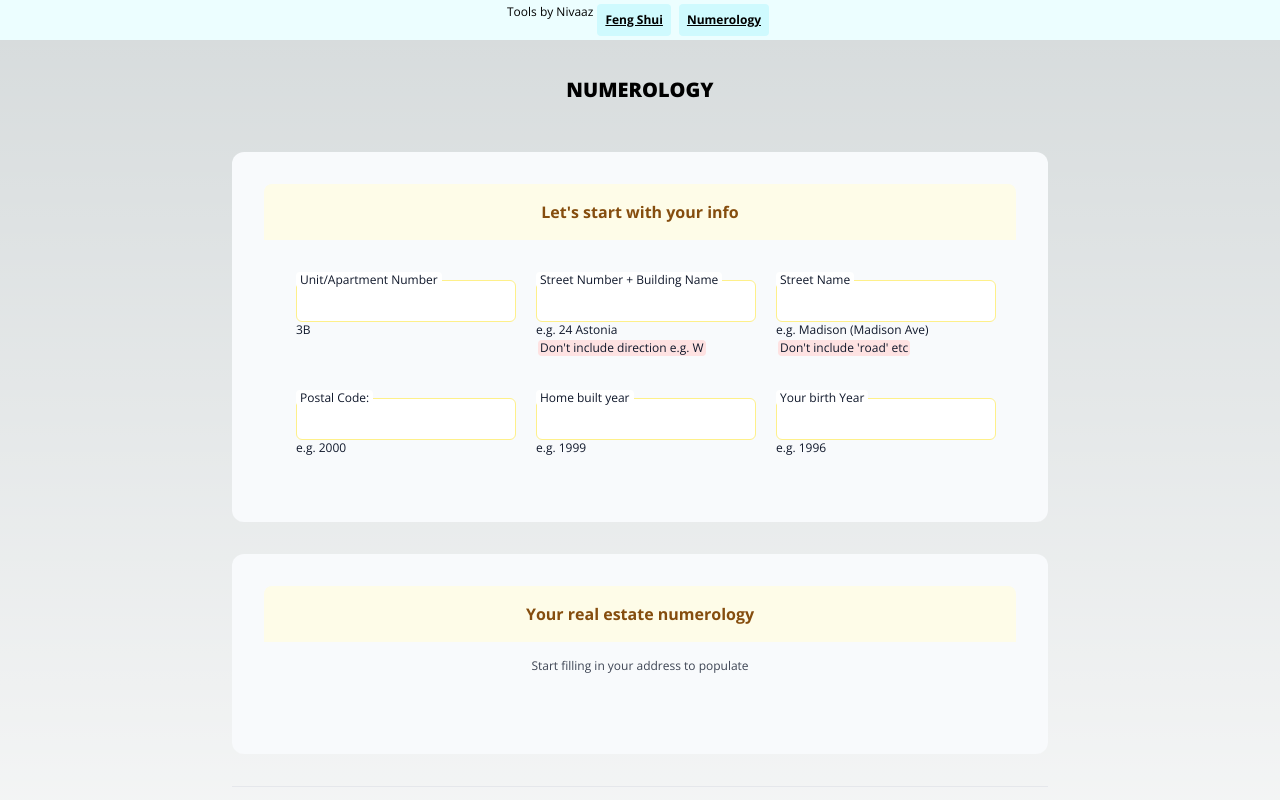
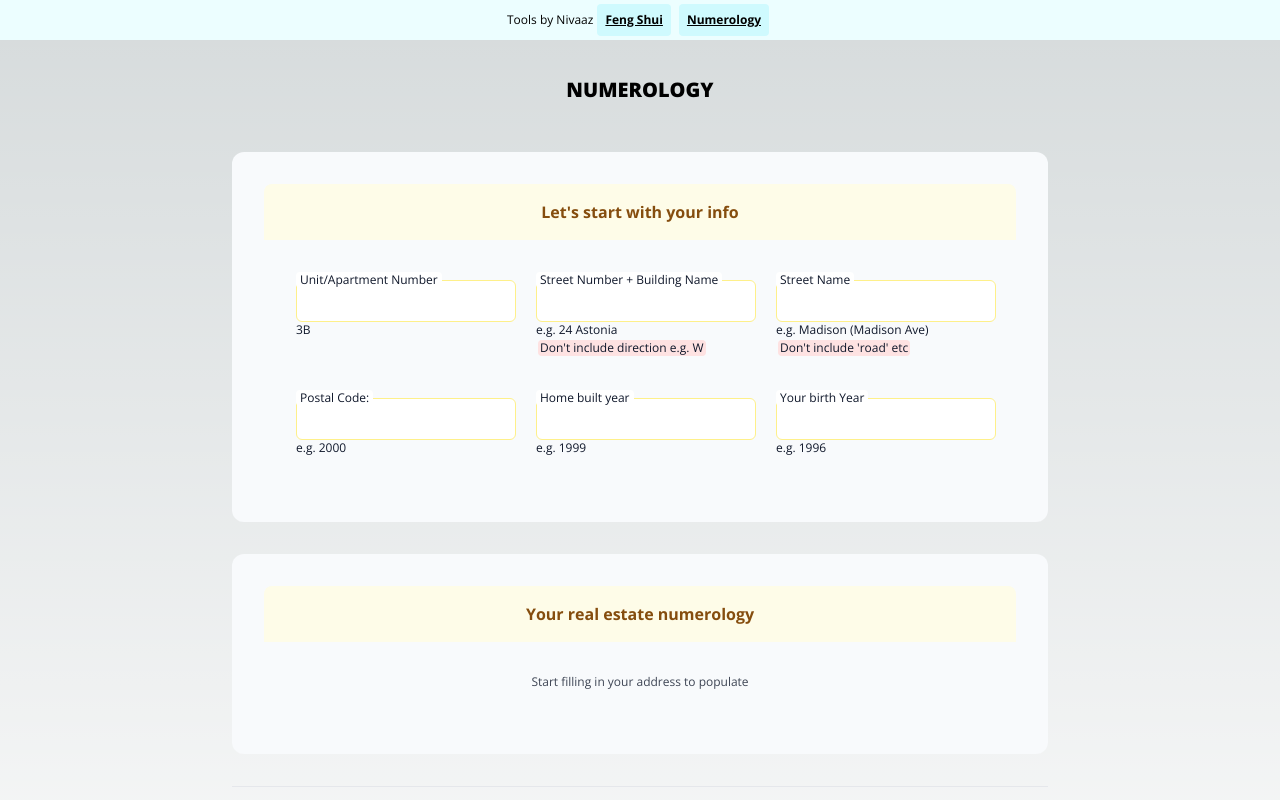
Before and after one commit to nivaaz/flying-star-feng-shui, a Next.js app: page /numerology in a window 1280 px wide. Shown: the top 800 px of the page. Built offline with nearby package versions, Linux system fonts and the light colour scheme; a web font is replaced by a local one.

Commit message:
fix dark mode

```diff
--- a/src/app/layout.tsx
+++ b/src/app/layout.tsx
@@ -20,17 +20,17 @@ export default function RootLayout({
     <html lang="en">
       <body className={openSans.className}>
         <>
-          <nav className="text-center text-xs bg-cyan-50 flex flex-row justify-center p-1">
-            <p className=""> Tools by Nivaaz</p>
+          <nav className="text-center text-xs bg-cyan-50 dark:bg-cyan-800  flex flex-row justify-center p-1 ">
+            <p className="my-auto"> Tools by Nivaaz</p>
             <Link href="/feng-shui">
               {" "}
-              <p className=" w-fit underline font-bold p-2 mx-1 bg-cyan-100 rounded">
+              <p className=" w-fit underline font-bold p-2 mx-1 bg-cyan-100 dark:bg-cyan-900 rounded">
                 {" "}
                 Feng Shui{" "}
               </p>
             </Link>
             <Link href="/numerology">
-              <p className=" w-fit underline font-bold p-2 mx-1 bg-cyan-100 rounded">
+              <p className=" w-fit underline font-bold p-2 mx-1 bg-cyan-100 dark:bg-cyan-900 rounded">
                 {" "}
                 Numerology{" "}
               </p>
--- a/src/app/numerology/page.tsx
+++ b/src/app/numerology/page.tsx
@@ -29,6 +29,7 @@ const Numerology = () => {
 
   const handleSubmit = (e: React.FormEvent<HTMLFormElement>) => {
     e.preventDefault();
+    console.log(formData);
   };
   return (
     <div className="w-full flex flex-col p-1 justify-center">
@@ -39,10 +40,10 @@ const Numerology = () => {
         <Container>
           <Banner>Let&apos;s start with your info</Banner>
           <form
-            className="w-full  rounded p-4 dark:text-white dark:bg-slate-900 space-y-4"
+            className="w-full rounded p-4 dark:text-white dark:bg-slate-900 space-y-4"
             onSubmit={handleSubmit}
           >
-            <div className="grid sm:grid-cols-2 md:grid-cols-3">
+            <div className="grid sm:grid-cols-2 md:grid-cols-3 m-auto">
               {addressFields.map((element) => {
                 return (
                   <InputAddressComponent
@@ -62,11 +63,11 @@ const Numerology = () => {
           <Banner>
             <p> Your real estate numerology</p>{" "}
           </Banner>
+          <div className="m-auto p-4 w-full  dark:bg-slate-900 rounded space-y-8">
           <p className="text-xs text-center p-4 opacity-80">
             {" "}
             Start filling in your address to populate
           </p>
-          <div className="m-auto p-4 w-full  dark:bg-slate-800 rounded space-y-8">
             {formData.unitNumber && (
               <Level
                 level="L0"
```
